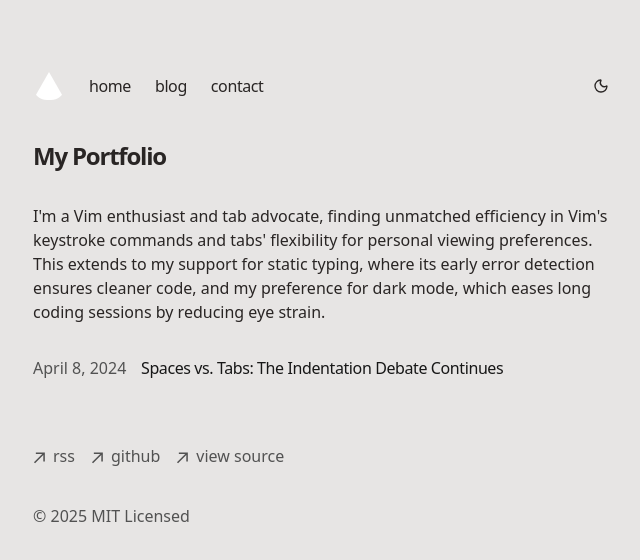
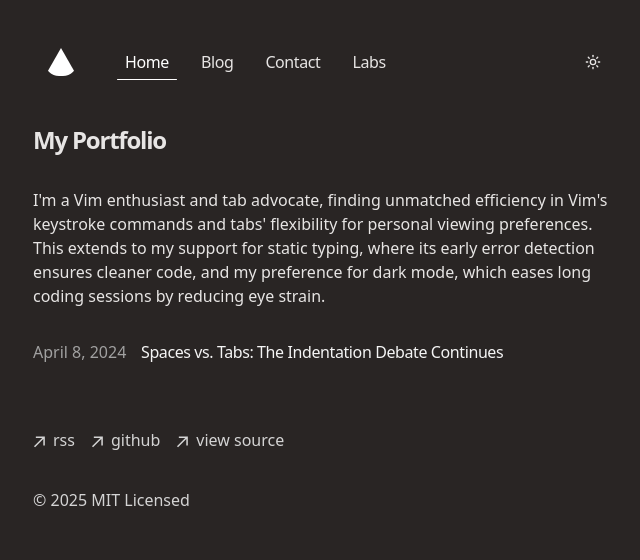
Before and after one commit to elsamrafisptr/my-labs, a Next.js app: page / in a window 1280 px wide. Both pictures are taken after a click on the button "Switch to dark theme". Shown: the top 560 px of the page, without its empty margins (319-959 px from the left). Built offline with nearby package versions, Linux system fonts and the light colour scheme.

Commit message:
fix: fix navbar and finished for mvp

```diff
--- a/src/app/(marketing)/blog/posts/example.mdx
+++ /dev/null
@@ -1,31 +0,0 @@
----
-title: 'Spaces vs. Tabs: The Indentation Debate Continues'
-publishedAt: '2024-04-08'
-summary: 'Explore the enduring debate between using spaces and tabs for code indentation, and why this choice matters more than you might think.'
----
-
-The debate between using spaces and tabs for indentation in coding may seem trivial to the uninitiated, but it is a topic that continues to inspire passionate discussions among developers. This seemingly minor choice can affect code readability, maintenance, and even team dynamics.
-
-Let's delve into the arguments for both sides and consider why this debate remains relevant in the software development world.
-
-## The Case for Spaces
-
-Advocates for using spaces argue that it ensures consistent code appearance across different editors, tools, and platforms. Because a space is a universally recognized character with a consistent width, code indented with spaces will look the same no matter where it's viewed. This consistency is crucial for maintaining readability and avoiding formatting issues when code is shared between team members or published online.
-
-Additionally, some programming languages and style guides explicitly recommend spaces for indentation, suggesting a certain number of spaces (often two or four) per indentation level. Adhering to these recommendations can be essential for projects that aim for best practices in code quality and readability.
-
-## The Case for Tabs
-
-On the other side of the debate, proponents of tabs highlight the flexibility that tabs offer. Because the width of a tab can be adjusted in most text editors, individual developers can choose how much indentation they prefer to see, making the code more accessible and comfortable to read on a personal level. This adaptability can be particularly beneficial in teams with diverse preferences regarding code layout.
-
-Tabs also have the advantage of semantic meaning. A tab is explicitly meant to represent indentation, whereas a space is used for many purposes within code. This distinction can make automated parsing and manipulation of code simpler, as tools can more easily recognize and adjust indentation levels without confusing them with spaces used for alignment.
-
-## Hybrid Approaches and Team Dynamics
-
-The debate often extends into discussions about hybrid approaches, where teams might use tabs for indentation and spaces for alignment within lines, attempting to combine the best of both worlds. However, such strategies require clear team agreements and disciplined adherence to coding standards to prevent formatting chaos.
-
-Ultimately, the choice between spaces and tabs often comes down to team consensus and project guidelines. In environments where collaboration and code sharing are common, agreeing on a standard that everyone follows is more important than the individual preferences of spaces versus tabs. Modern development tools and linters can help enforce these standards, making the choice less about technical limitations and more about team dynamics and coding philosophy.
-
-## Conclusion
-
-While the spaces vs. tabs debate might not have a one-size-fits-all answer, it underscores the importance of consistency, readability, and team collaboration in software development. Whether a team chooses spaces, tabs, or a hybrid approach, the key is to make a conscious choice that serves the project's needs and to adhere to it throughout the codebase. As with many aspects of coding, communication and agreement among team members are paramount to navigating this classic programming debate.
--- /dev/null
+++ b/src/app/(marketing)/contact/page.tsx
@@ -0,0 +1,5 @@
+const Page = () => {
+  return <div>Page</div>
+}
+
+export default Page
--- /dev/null
+++ b/src/app/(marketing)/labs/page.tsx
@@ -0,0 +1,5 @@
+const Page = () => {
+  return <div>Page</div>
+}
+
+export default Page
--- a/src/app/layout.tsx
+++ b/src/app/layout.tsx
@@ -1,6 +1,6 @@
 import type { Metadata } from 'next'
 
-import { cn } from '@/lib/utils'
+import { cn } from '@/lib/client-utils'
 import { GeistMono } from 'geist/font/mono'
 import { GeistSans } from 'geist/font/sans'
 
@@ -43,10 +43,14 @@ export default function RootLayout({
   children: React.ReactNode
 }>) {
   return (
-    <html lang="en" suppressHydrationWarning>
+    <html
+      lang="en"
+      suppressHydrationWarning
+      className="flex items-start justify-center"
+    >
       <body
         className={cn(
-          'mx-4 mt-8 max-w-xl bg-stone-200 text-stone-800 antialiased lg:mx-auto dark:bg-stone-800 dark:text-stone-200',
+          'mx-4 max-w-xl bg-stone-200 text-stone-800 antialiased lg:mx-auto dark:bg-stone-800 dark:text-stone-200',
           GeistSans.variable,
           GeistMono.variable
         )}
--- /dev/null
+++ b/src/common/constants/index.ts
@@ -0,0 +1,3 @@
+import navItems from './navbar'
+
+export { navItems }
--- /dev/null
+++ b/src/common/constants/navbar.ts
@@ -0,0 +1,16 @@
+const navItems = {
+  '/': {
+    name: 'home'
+  },
+  '/blog': {
+    name: 'blog'
+  },
+  '/contact': {
+    name: 'contact'
+  },
+  '/labs': {
+    name: 'labs'
+  }
+}
+
+export default navItems
--- a/src/components/elements/navbar.tsx
+++ b/src/components/elements/navbar.tsx
@@ -2,28 +2,44 @@
 
 import Image from 'next/image'
 import Link from 'next/link'
+import { usePathname } from 'next/navigation'
 
-import { motion } from 'framer-motion'
-import { MoonIcon, SunIcon } from 'lucide-react'
-import { useTheme } from 'next-themes'
-import { useEffect, useState } from 'react'
+import { navItems } from '@/common/constants'
+import { cn } from '@/lib/client-utils'
+import { motion, useReducedMotion } from 'framer-motion'
+import { memo, useEffect, useMemo, useRef } from 'react'
 
-export const Navbar = () => {
-  const { theme, setTheme } = useTheme()
-  const [isClient, setIsClient] = useState(false)
+import ThemeToggle from './theme-toggle'
+
+const navList = Object.entries(navItems).map(([path, { name }]) => ({ path, name }))
+
+const Navbar = () => {
+  const pathname = usePathname() || '/'
+
+  const links = useMemo(() => navList, [])
+
+  const shouldReduceMotion = useReducedMotion()
+  const isFirstMountRef = useRef(true)
+
   useEffect(() => {
-    setIsClient(true)
+    isFirstMountRef.current = false
   }, [])
 
+  const initialProp = shouldReduceMotion
+    ? false
+    : isFirstMountRef.current
+      ? { opacity: 0, y: 0 }
+      : false
+
   return (
-    <motion.div
-      initial={{ opacity: 0, y: 0 }}
-      animate={{ opacity: 1, y: 0 }}
+    <motion.nav
+      initial={initialProp}
+      animate={initialProp === false ? undefined : { opacity: 1, y: 0 }}
       transition={{ duration: 0.2, ease: 'easeInOut' }}
-      className="container my-6 flex max-w-[680px] flex-row items-center justify-between gap-4 lg:my-10"
+      className="container my-12 flex max-w-[680px] items-center justify-between gap-4 lg:my-10"
     >
-      <div className="flex flex-row items-center gap-4 tracking-tight md:gap-6">
-        <Link href="/" className="hover:opacity-70">
+      <div className="flex items-center gap-4 tracking-tight md:gap-6">
+        <Link href="/" className="relative m-1 flex items-center px-2 py-1">
           <Image
             src="/vercel.svg"
             alt="logo"
@@ -32,29 +48,44 @@ export const Navbar = () => {
             className="rounded-full"
           />
         </Link>
-        <Link href="/" className="hover:opacity-70">
-          home
-        </Link>
-        <Link href="/blog" className="hover:opacity-70">
-          blog
-        </Link>
-        <Link href="/contact" className="hover:opacity-70">
-          contact
-        </Link>
+
+        <div className="flex gap-2">
+          {links.map(({ path, name }) => {
+            const isActive =
+              pathname === path || (path !== '/' && pathname.startsWith(path))
+            return (
+              <Link key={path} href={path} className="relative m-1">
+                <span
+                  className={cn(
+                    'inline-block px-2 py-1 align-middle capitalize transition-colors duration-200',
+                    isActive
+                      ? 'text-stone-900 dark:text-white'
+                      : 'hover:text-stone-800 dark:hover:text-stone-200'
+                  )}
+                  aria-current={isActive && 'page'}
+                >
+                  {name}
+                </span>
+
+                <span
+                  aria-hidden
+                  className={cn(
+                    'absolute right-0 -bottom-0.5 left-0 h-[1px] rounded bg-stone-900 transition-transform duration-200 dark:bg-white',
+                    isActive ? 'scale-x-100' : 'scale-x-0'
+                  )}
+                  style={{ transformOrigin: 'left center' }}
+                />
+              </Link>
+            )
+          })}
+        </div>
       </div>
-      <div className="flex flex-row items-center gap-4 md:gap-6">
-        {isClient ? (
-          <button
-            type="button"
-            onClick={() => {
-              setTheme(theme === 'light' ? 'dark' : 'light')
-            }}
-            className="transition-all hover:opacity-70"
-          >
-            {theme === 'dark' ? <SunIcon size={16} /> : <MoonIcon size={16} />}
-          </button>
-        ) : null}
+
+      <div className="flex w-8 items-center gap-4 md:gap-6">
+        <ThemeToggle />
       </div>
-    </motion.div>
+    </motion.nav>
   )
 }
+
+export default memo(Navbar)
--- /dev/null
+++ b/src/components/elements/theme-toggle.tsx
@@ -0,0 +1,42 @@
+'use client'
+
+import { MoonIcon, SunIcon } from 'lucide-react'
+import { useTheme } from 'next-themes'
+import { useCallback, useEffect, useState } from 'react'
+
+export default function ThemeToggle() {
+  const { theme, setTheme, resolvedTheme } = useTheme()
+  const [mounted, setMounted] = useState(false)
+
+  useEffect(() => setMounted(true), [])
+
+  const current = (resolvedTheme ?? theme ?? 'light') as 'light' | 'dark'
+
+  const toggle = useCallback(() => {
+    setTheme(current === 'light' ? 'dark' : 'light')
+  }, [current, setTheme])
+
+  if (!mounted) {
+    return (
+      <button
+        aria-hidden
+        className="pointer-events-none h-8 w-8 rounded p-1 opacity-0"
+        tabIndex={-1}
+        type="button"
+      />
+    )
+  }
+
+  return (
+    <button
+      type="button"
+      onClick={toggle}
+      aria-pressed={current === 'dark'}
+      aria-label={current === 'dark' ? 'Switch to light theme' : 'Switch to dark theme'}
+      title={current === 'dark' ? 'Switch to light' : 'Switch to dark'}
+      className="cursor-pointer rounded p-2 transition-all duration-300 hover:bg-stone-300 hover:opacity-80 dark:hover:bg-stone-700"
+    >
+      {current === 'dark' ? <SunIcon size={16} /> : <MoonIcon size={16} />}
+    </button>
+  )
+}
--- a/src/components/layouts/provider.tsx
+++ b/src/components/layouts/provider.tsx
@@ -5,18 +5,18 @@ import { SpeedInsights } from '@vercel/speed-insights/next'
 import { ThemeProvider } from 'next-themes'
 
 import Footer from '../elements/footer'
-import { Navbar } from '../elements/navbar'
+import Navbar from '../elements/navbar'
 
 export const Provider = ({ children }: { children: React.ReactNode }) => {
   return (
     <ThemeProvider attribute="class" enableSystem disableTransitionOnChange>
-      <main className="mt-6 flex min-w-0 flex-auto flex-col px-2 md:px-0">
+      <div className="flex w-xl flex-auto flex-col px-2 md:px-0">
         <Navbar />
         {children}
         <Footer />
         <Analytics />
         <SpeedInsights />
-      </main>
+      </div>
     </ThemeProvider>
   )
 }
--- /dev/null
+++ b/src/lib/client-utils.ts
@@ -0,0 +1,6 @@
+import { type ClassValue, clsx } from 'clsx'
+import { twMerge } from 'tailwind-merge'
+
+export function cn(...inputs: ClassValue[]) {
+  return twMerge(clsx(inputs))
+}
--- a/src/lib/utils.ts
+++ b/src/lib/utils.ts
@@ -1,11 +1,5 @@
-import { type ClassValue, clsx } from 'clsx'
 import fs from 'fs'
 import path from 'path'
-import { twMerge } from 'tailwind-merge'
-
-export function cn(...inputs: ClassValue[]) {
-  return twMerge(clsx(inputs))
-}
 
 type Metadata = {
   title: string
```
